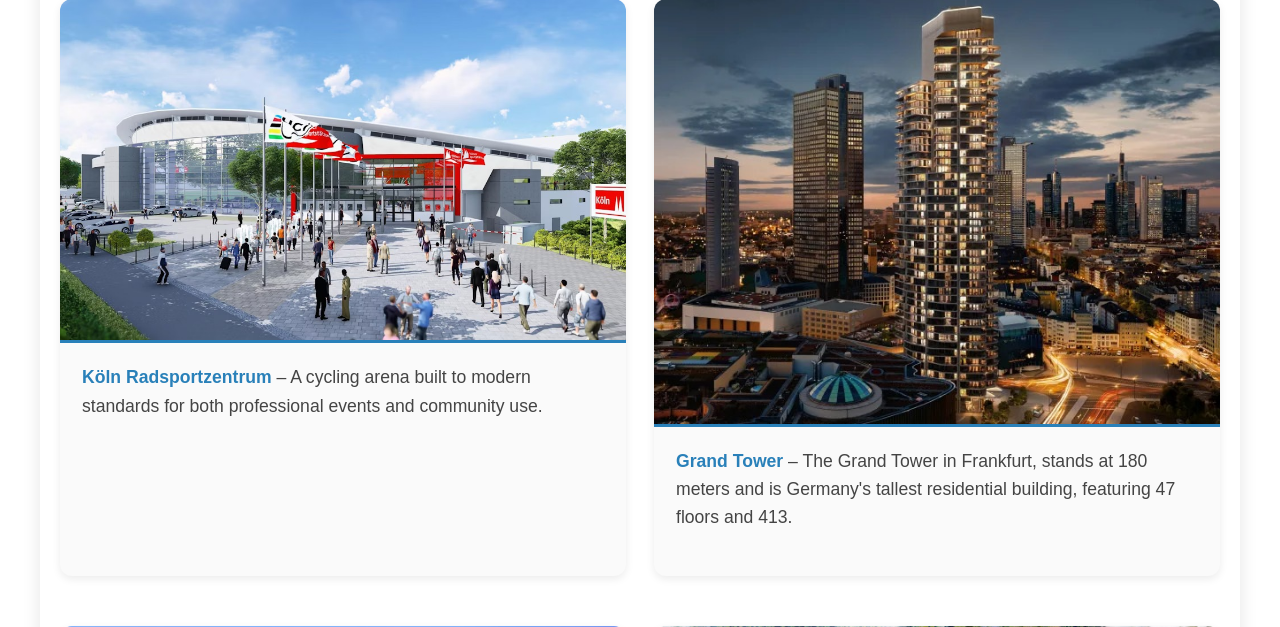
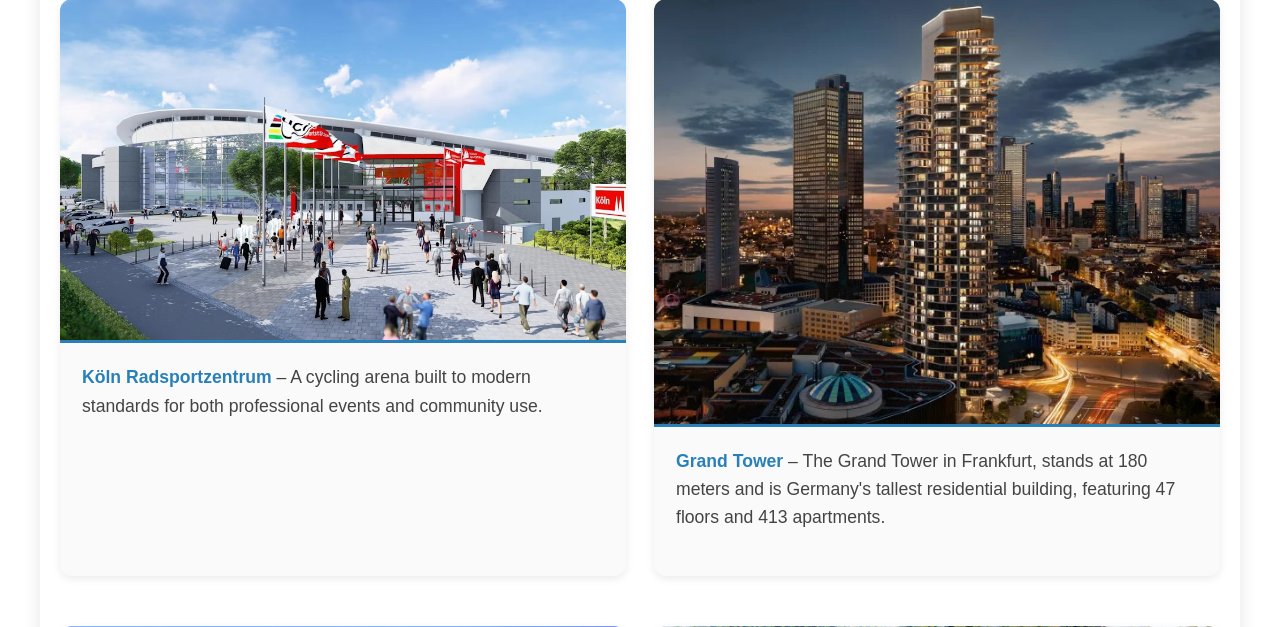
Before and after one commit to Afhrodite/Portfolio-Website, a Flask app: page /civil in a window 1280 px wide. Shown: the part 305-932 px from the top of the page. Run offline with Flask 3, Linux system fonts and the light colour scheme.

Commit message:
Updated the Civil Engineering projects

```diff
--- a/templates/civil_engineering.html
+++ b/templates/civil_engineering.html
@@ -15,7 +15,7 @@
       </div>
       <div class="civil-project">
         <img src="{{ url_for('static', filename='assets/images/project2.jpg') }}" alt="Project 2">
-        <p><strong>Grand Tower</strong> – The Grand Tower in Frankfurt, stands at 180 meters and is Germany's tallest residential building, featuring 47 floors and 413.</p>
+        <p><strong>Grand Tower</strong> – The Grand Tower in Frankfurt, stands at 180 meters and is Germany's tallest residential building, featuring 47 floors and 413 apartments.</p>
       </div>
     </div>
 
```
